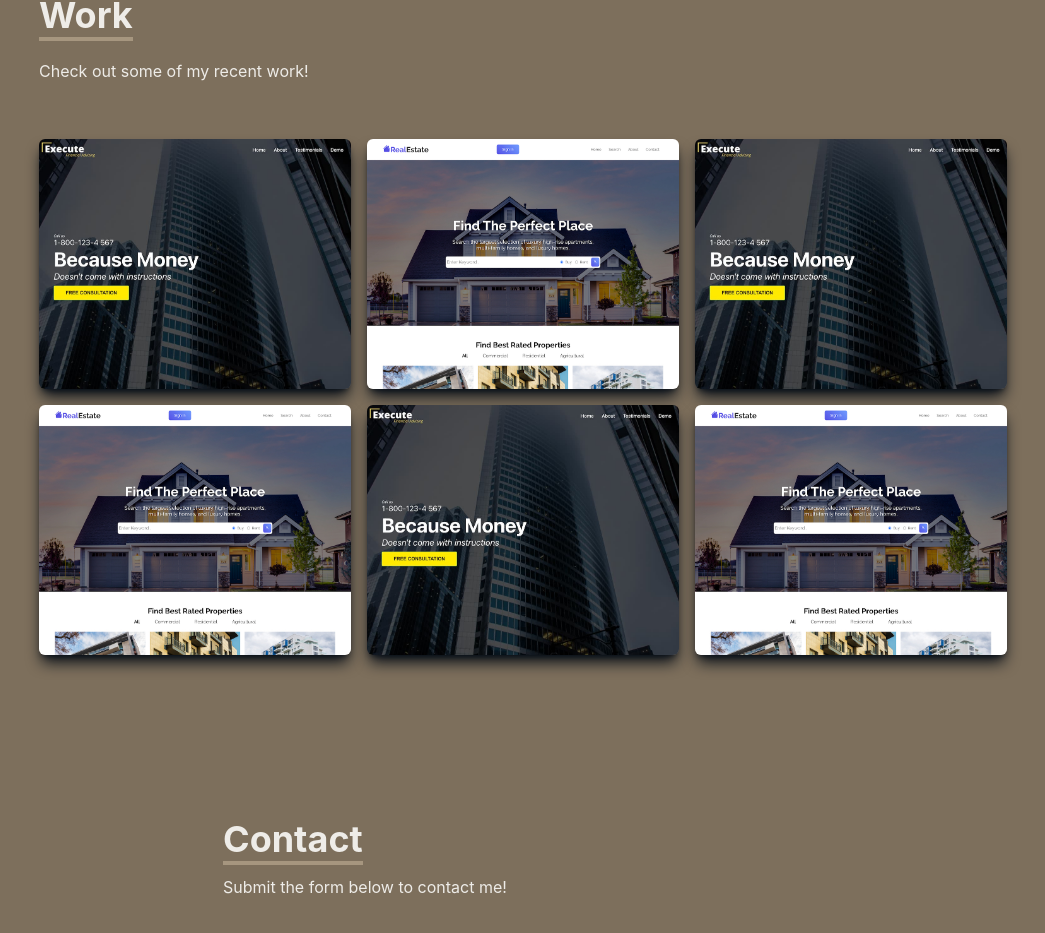
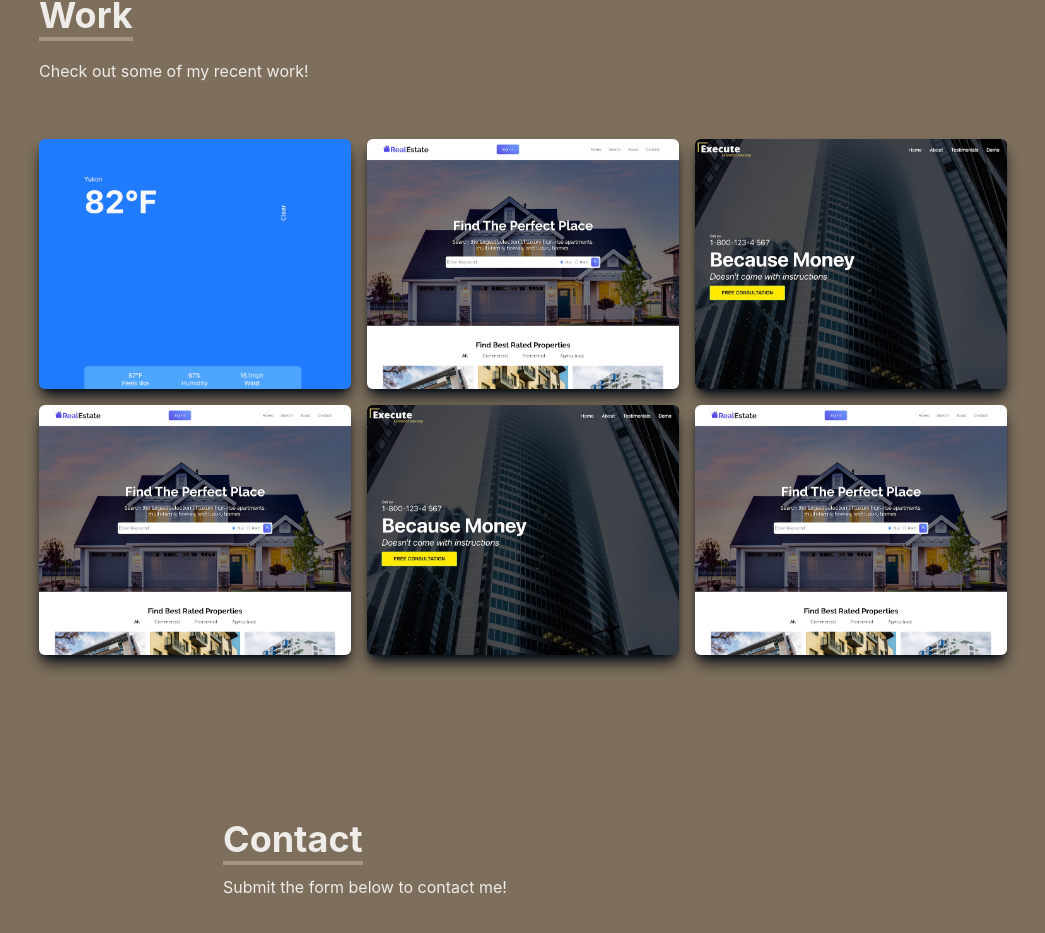
Before and after one commit to ishsta/ishsta-portfolio, a React (Create React App) app: page / in a window 1280 px wide. Shown: the part 2475-3408 px from the top of the page, without its empty margins (117-1162 px from the left). Built offline with nearby package versions, Linux system fonts and the light colour scheme.

Commit message:
first project added!

```diff
--- a/src/components/Work.jsx
+++ b/src/components/Work.jsx
@@ -1,5 +1,6 @@
 import React from 'react'
 import WorkImg from '../assets/workImg.jpeg'
+import weather from '../assets/weather.png'
 import realEstate from '../assets/realestate.jpg'
 
 const Work = () => {
@@ -16,7 +17,7 @@ const Work = () => {
 
                 {/* Grid item */}
                 <div
-                style={{backgroundImage: `url(${WorkImg})`}}
+                style={{backgroundImage: `url(${weather})`}}
                 className='shadow-lg shadow-[#040c16] group container rounded-md flex justify-center items-center mx-auto content-div'>
 
                     {/* Hover Effects */}
```
Also changed, not shown: src/assets/weather.png (added).
